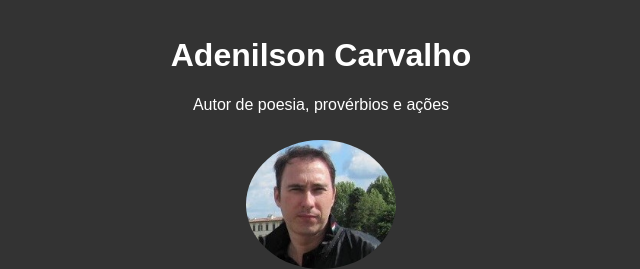
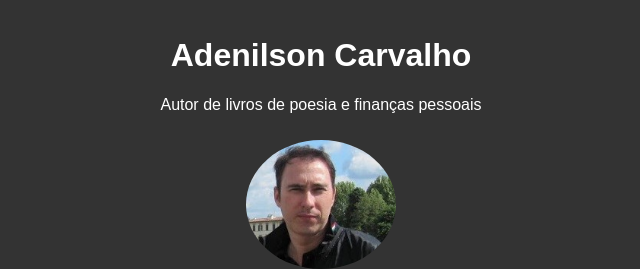
Before and after one commit to adenilsonPF/cataverso, a plain HTML site: page index.html in a window 1280 px wide. Shown: the top 269 px of the page, 319-959 px from the left. Drawn offline with Linux system fonts and the light colour scheme.

Commit message:
Correcao de titulo

```diff
--- a/index.html
+++ b/index.html
@@ -56,7 +56,7 @@
 
 <header>
     <h1>Adenilson Carvalho</h1>
-    <p>Autor de poesia, provérbios e ações</p>
+    <p>Autor de livros de poesia e finanças pessoais</p>
     <img src="foto-perfil.jpeg" alt="Foto de Adenilson Carvalho"> <!-- Insira sua foto como 'foto-perfil.jpg' na pasta do repositório -->
 </header>
 
```
